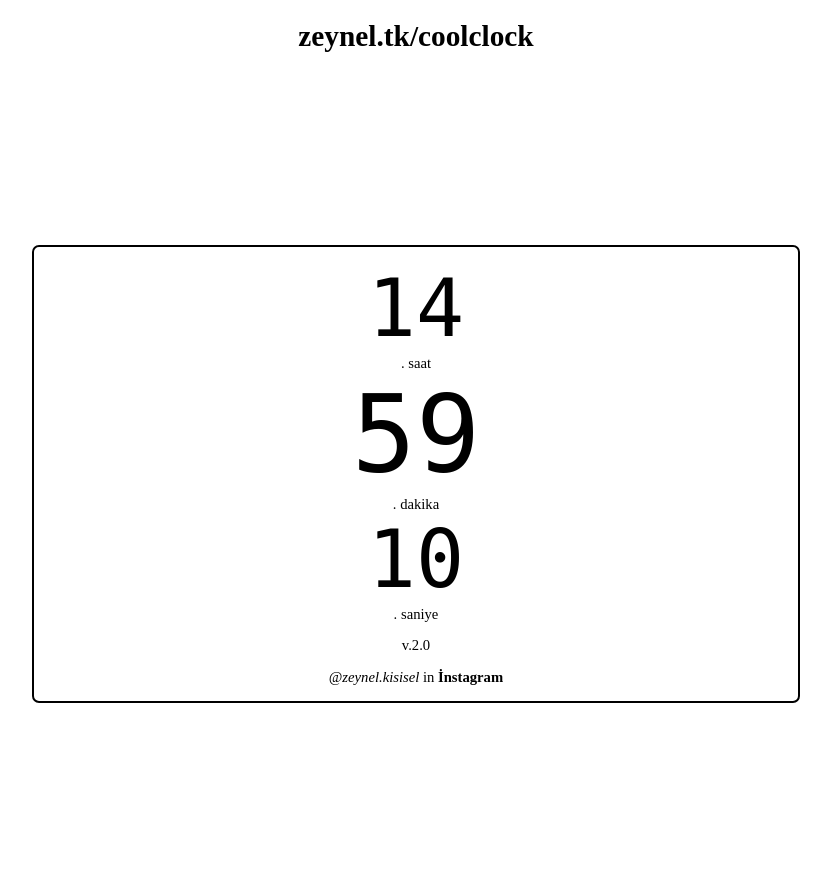
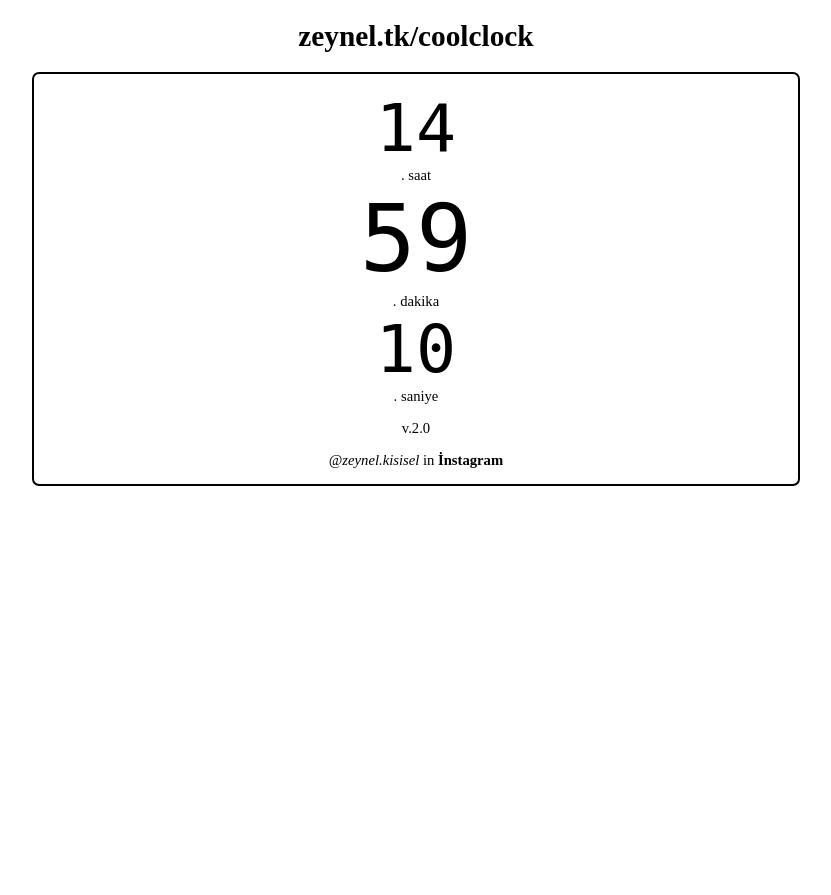
Before and after one commit to zeynelcoder/zeynelcoder.github.io, a PHP site: page /coolclock/index.html in a window 1280 px wide. Shown: the whole page, without its empty margins (224-1055 px from the left). After the commit the page ends 486 px from the top, so only its background shows below. Run offline with PHP 8.4, Linux system fonts and the light colour scheme.

Commit message:
Update style.css

```diff
--- a/coolclock/style.css
+++ b/coolclock/style.css
@@ -10,7 +10,8 @@ body {
  border: 2px solid black;
  height: 10%;
  width: 60%;
- margin: 15% auto;
+ margin-top: 15%;
+
  text-align: center;
  box-sizing: border-box;
  padding: 15px;
@@ -44,3 +45,83 @@ body {
 h1{
 	text-align: center;
 }
+
+
+
+@import url('https://fonts.googleapis.com/css2? family= Antonio:wght@100 & display=swap');
+
+body {
+
+ font-size: 11pt;
+
+ margin: auto;
+
+}
+
+#cover{
+
+ border: 2px solid black;
+
+ height: 10%;
+
+ width: 60%;
+
+ margin-top: 15%;
+
+ margin: auto;
+
+ text-align: center;
+
+ box-sizing: border-box;
+
+ padding: 15px;
+
+ border-radius: 7px;
+
+}
+
+#saat {
+
+	font-size: 50pt;
+
+	font-family: monospace;
+
+	display: block;
+
+}
+
+#dakika {
+
+	font-size: 70pt;
+
+	font-family: monospace;
+
+}
+
+#saniye {
+
+	font-size: 50pt;
+
+	font-family: monospace;
+
+}
+
+#guns {
+
+	font-size: 9pt;
+
+	color: red;
+
+}
+
+#ay {
+
+	color: red;
+
+}
+
+h1{
+
+	text-align: center;
+
+}
```
